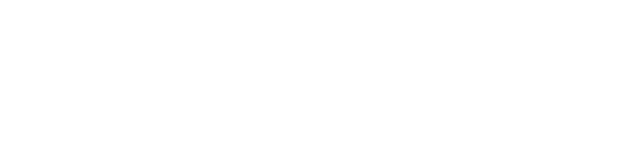
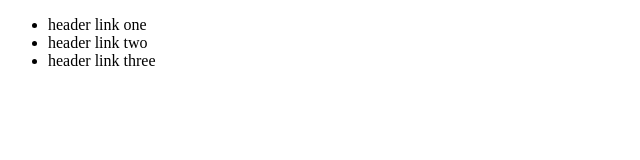
Before and after one commit to riverafr1/Landing-Page-Project, a plain HTML site: page index.html in a window 1280 px wide. Shown: the whole page, without its empty margins (0-640 px from the left). Drawn offline with Linux system fonts and the light colour scheme.

Commit message:
Add div class header-link with unorganized list

```diff
--- a/index.html
+++ b/index.html
@@ -4,9 +4,16 @@
     <meta charset="UTF-8">
     <meta http-equiv="X-UA-Compatible" content="IE=edge">
     <meta name="viewport" content="width=device-width, initial-scale=1.0">
-    <title>Document</title>
+    <title>Landing Page</title>
 </head>
+
 <body>
+    <div class="header-link">
+        <ul>
+            <li>header link one</li>
+            <li>header link two</li>
+            <li>header link three</li>
+        </ul>
 
 </body>
 </html>
```
